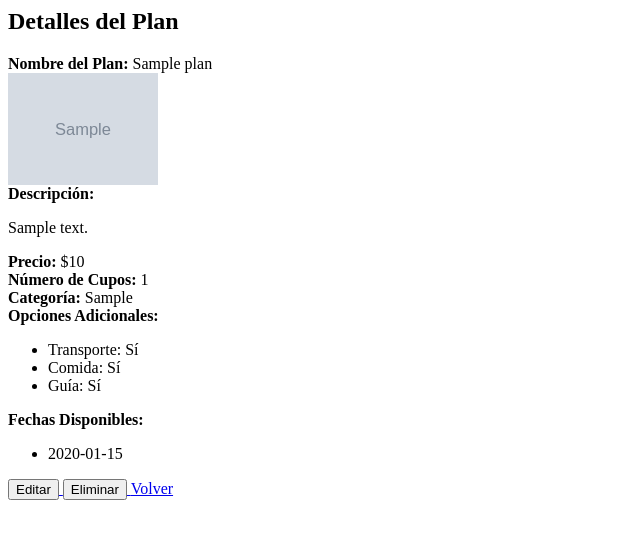
After one commit to CRICAPOGA/Rutas_andinas, a Django app: page /plans/view/1/ in a window 1280 px wide. The commit adds this page. Shown: the top 539 px of the page, without its empty margins (0-640 px from the left). Run offline with Django 5.2, Linux system fonts and the light colour scheme; tables that the repository leaves empty hold one stand-in row (values such as "Sample post"); grey boxes marked "Sample" are stand-in pictures.

Commit message:
add - Ver detalles de un plan (Sin diseño)

```diff
--- a/RutasAndinas/Plans/templates/CrudPlan/list.html
+++ b/RutasAndinas/Plans/templates/CrudPlan/list.html
@@ -51,7 +51,7 @@
                 <td>${{ plan.price }}</td>
                 <td>{{ plan.places }}</td>
                 <td>
-                    <a href="#">
+                    <a href="{% url 'viewPlan' plan.plan_id %}">
                         <button>Ver</button>
                     </a>
                 </td>
--- /dev/null
+++ b/RutasAndinas/Plans/templates/CrudPlan/viewPlan.html
@@ -0,0 +1,65 @@
+{% block content %}
+<div class="container mt-4">
+    <h2>Detalles del Plan</h2>
+
+    <div class="mb-3">
+        <strong>Nombre del Plan:</strong> {{ plan.name }}
+    </div>
+
+    <div class="mb-3">
+        <div>
+            {% for picture in pictures %}
+                <img src="{{ picture.picture.url }}" alt="Imagen del Plan" width="150" class="me-2">
+            {% empty %}
+                <p>No hay imágenes disponibles.</p>
+            {% endfor %}
+        </div>
+    </div>
+
+    <div class="mb-3">
+        <strong>Descripción:</strong>
+        <p>{{ plan.description }}</p>
+    </div>
+
+    <div class="mb-3">
+        <strong>Precio:</strong> ${{ plan.price }}
+    </div>
+
+    <div class="mb-3">
+        <strong>Número de Cupos:</strong> {{ plan.places }}
+    </div>
+
+    <div class="mb-3">
+        <strong>Categoría:</strong> {{ plan.category_id.category }}
+    </div>
+
+    <div class="mb-3">
+        <strong>Opciones Adicionales:</strong>
+        <ul>
+            <li>Transporte: {% if plan.has_transport %} Sí {% else %} No {% endif %}</li>
+            <li>Comida: {% if plan.has_meal %} Sí {% else %} No {% endif %}</li>
+            <li>Guía: {% if plan.has_guide %} Sí {% else %} No {% endif %}</li>
+        </ul>
+    </div>
+
+    <div class="mb-3">
+        <strong>Fechas Disponibles:</strong>
+        <ul>
+            {% for date_obj in plan_dates %}
+                <li>{{ date_obj.plan_date|date:'Y-m-d' }}</li>
+            {% empty %}
+                <li>No hay fechas disponibles</li>
+            {% endfor %}
+        </ul>
+    </div>
+
+    <a href="#">
+        <button>Editar</button>
+    </a>
+    <a href="#">
+        <button>Eliminar</button>
+    </a>
+
+    <a href="{% url 'list' %}" class="btn btn-secondary">Volver</a>
+</div>
+{% endblock %}
--- a/RutasAndinas/Plans/urls.py
+++ b/RutasAndinas/Plans/urls.py
@@ -4,4 +4,5 @@ from . import views
 urlpatterns = [
     path('', views.plan, name='list'),
     path('create/', views.createPlan, name='createPlan'),
+    path('view/<int:plan_id>/', views.viewPlan, name='viewPlan'),
 ]
--- a/RutasAndinas/Plans/views.py
+++ b/RutasAndinas/Plans/views.py
@@ -90,3 +90,17 @@ def createPlan(request):
             messages.error(request, f'Error al crear el plan: {str(e)}')
             return render(request, 'CrudPlan/createPlan.html', {'categories': category})
     return render(request, 'CrudPlan/createPlan.html', {'categories':category})
+
+#@login_required
+def viewPlan(request, plan_id):
+    # Obtener el plan por su ID
+    plan = get_object_or_404(Plan, plan_id=plan_id)
+    # Obtener imágenes y fechas asociadas al plan
+    pictures = Picture.objects.filter(plan_id=plan)
+    plan_dates = Plan_date.objects.filter(plan_id=plan)
+    # Mostrar
+    return render(request, 'CrudPlan/viewPlan.html', {
+        'plan': plan,
+        'pictures': pictures,
+        'plan_dates': plan_dates
+    })
```
